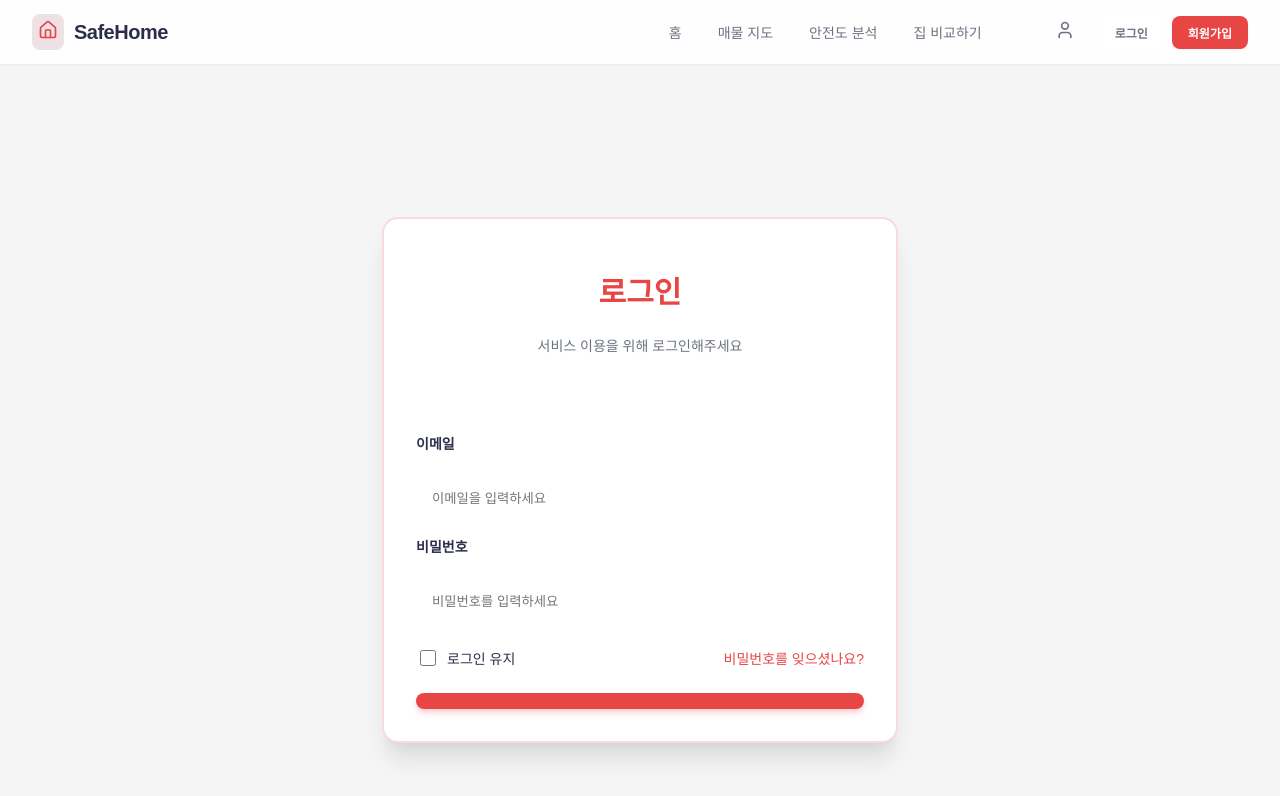
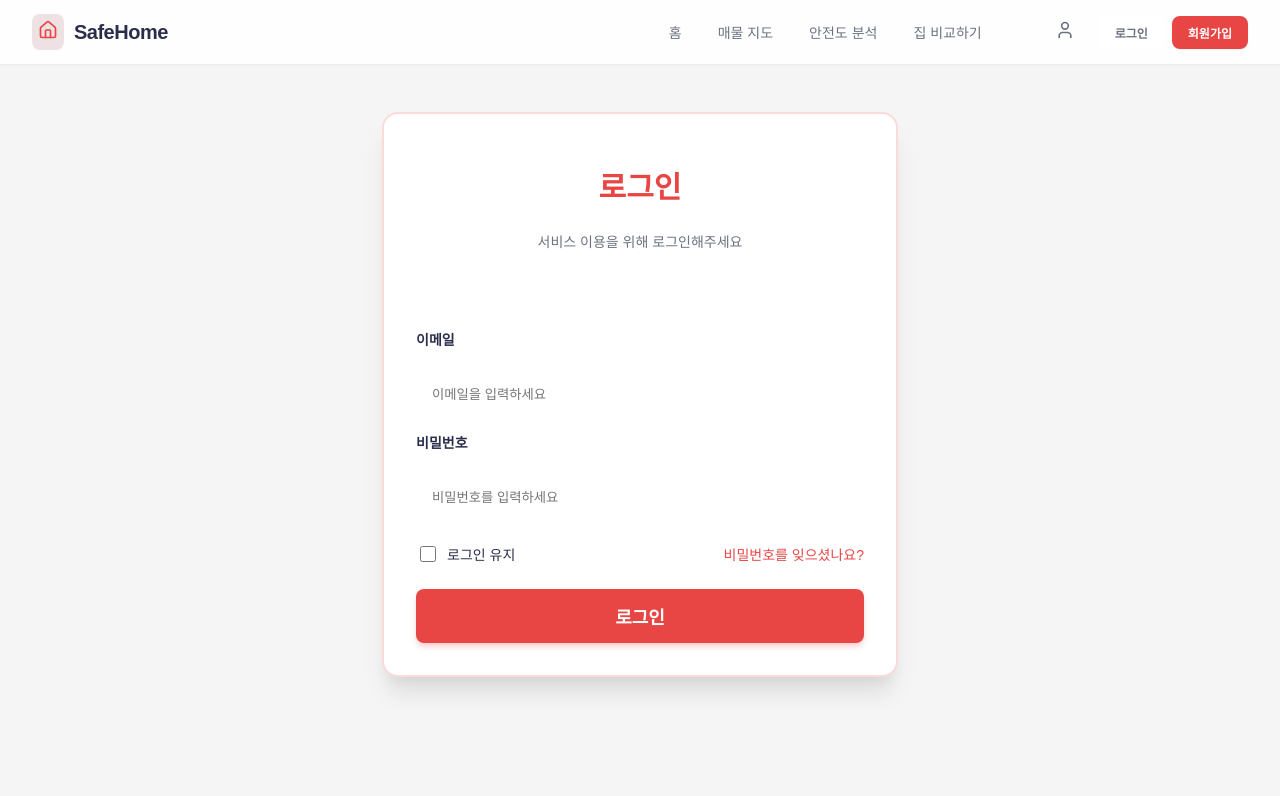
Before and after one commit to AppleTrick/ijip-naejip-front, a Vue app: page /login in a window 1280 px wide. Shown: the top 796 px of the page. Built offline with nearby package versions, Linux system fonts and the light colour scheme; a web font is replaced by a local one.

Commit message:
💄 style: 검색바와 필터 버튼 높이 통일 및 UI 수정

```diff
--- a/src/App.vue
+++ b/src/App.vue
@@ -27,18 +27,17 @@ onMounted(() => {
 
 <style scoped>
 .app-container {
-  height: 100vh;
+  min-height: 100vh;
+  width: 100%;
   background-color: var(--color-background);
   color: var(--color-text);
   font-family: "Pretendard", sans-serif;
   display: flex;
   flex-direction: column;
-  overflow: hidden;
 }
 
 .main-content {
   flex: 1;
   position: relative;
-  overflow-y: auto;
 }
 </style>
--- a/src/components/common/BaseFilterDropdown.vue
+++ b/src/components/common/BaseFilterDropdown.vue
@@ -50,7 +50,8 @@ onUnmounted(() => document.removeEventListener('click', close))
 .filter-btn {
   display: flex;
   align-items: center;
-  padding: 0.75rem 1rem;
+  height: 3rem;
+  padding: 0 1rem;
   background-color: var(--color-white);
   border-radius: 0.75rem;
   box-shadow: 0 10px 15px -3px rgba(0, 0, 0, 0.1);
@@ -60,6 +61,7 @@ onUnmounted(() => document.removeEventListener('click', close))
   white-space: nowrap;
   transition: all 0.2s;
   cursor: pointer;
+  box-sizing: border-box;
 }
 
 .filter-btn:hover {
--- a/src/components/features/MarketFilter.vue
+++ b/src/components/features/MarketFilter.vue
@@ -207,7 +207,8 @@ const formatPrice = (val: number) => {
 
 .search-input {
   width: 100%;
-  padding: 1rem 6rem 1rem 3rem;
+  height: 3rem;
+  padding: 0 6rem 0 3rem;
   border-radius: 0.75rem;
   border: 1px solid var(--color-gray-200);
   font-size: 1.125rem;
--- a/src/style.css
+++ b/src/style.css
@@ -8,12 +8,23 @@
   --color-text: #2B2E4A; /* Dark Navy */
 }
 
-html, body, #app {
+html {
   height: 100%;
   margin: 0;
   padding: 0;
-  overflow: hidden; /* Prevent body scroll */
+}
+
+body {
+  min-height: 100%;
+  margin: 0;
+  padding: 0;
+  overflow-x: hidden; /* Prevent horizontal scroll on body only */
   font-family: "Pretendard", -apple-system, BlinkMacSystemFont, system-ui, Roboto, "Helvetica Neue", "Segoe UI", "Apple SD Gothic Neo", "Noto Sans KR", "Malgun Gothic", "Apple Color Emoji", "Segoe UI Emoji", "Segoe UI Symbol", sans-serif;
   background-color: var(--color-bg);
   color: var(--color-text);
 }
+
+#app {
+  min-height: 100%;
+  width: 100%;
+}
--- a/src/views/auth/LoginView.vue
+++ b/src/views/auth/LoginView.vue
@@ -66,7 +66,11 @@ const handleLogin = () => {
         </div>
 
         <div class="button-group">
-          <BaseButton
+          <BaseButton type="submit"
+            variant="primary"
+            :full-width="true"
+            size="lg">
+            로그인
           </BaseButton>
         </div>
       </form>
--- a/src/views/home/LandingView.vue
+++ b/src/views/home/LandingView.vue
@@ -253,18 +253,17 @@ onMounted(() => {
 <style scoped>
 .landing-page {
   width: 100%;
-  overflow-x: hidden;
   position: relative;
   background: linear-gradient(to bottom, #ffffff, #f9fafb);
 }
 
 /* Animated Background */
 .background-gradient {
-  position: absolute;
+  position: fixed;
   top: 0;
   left: 0;
   width: 100%;
-  height: 100%;
+  height: 100vh;
   background:
     radial-gradient(ellipse at 20% 30%, rgba(232, 69, 69, 0.08) 0%, transparent 50%),
     radial-gradient(ellipse at 80% 70%, rgba(144, 55, 73, 0.08) 0%, transparent 50%),
@@ -280,11 +279,11 @@ onMounted(() => {
 }
 
 .particles {
-  position: absolute;
+  position: fixed;
   top: 0;
   left: 0;
   width: 100%;
-  height: 100%;
+  height: 100vh;
   overflow: hidden;
   pointer-events: none;
   z-index: -1;
--- a/src/views/market/MarketView.vue
+++ b/src/views/market/MarketView.vue
@@ -198,7 +198,7 @@ const goToDetail = () => {
   position: relative;
   overflow: hidden;
   display: flex;
-  height: 100%;
+  height: calc(100vh - 4rem); /* Viewport height - Navbar height */
 }
 
 .property-sidebar {
```
